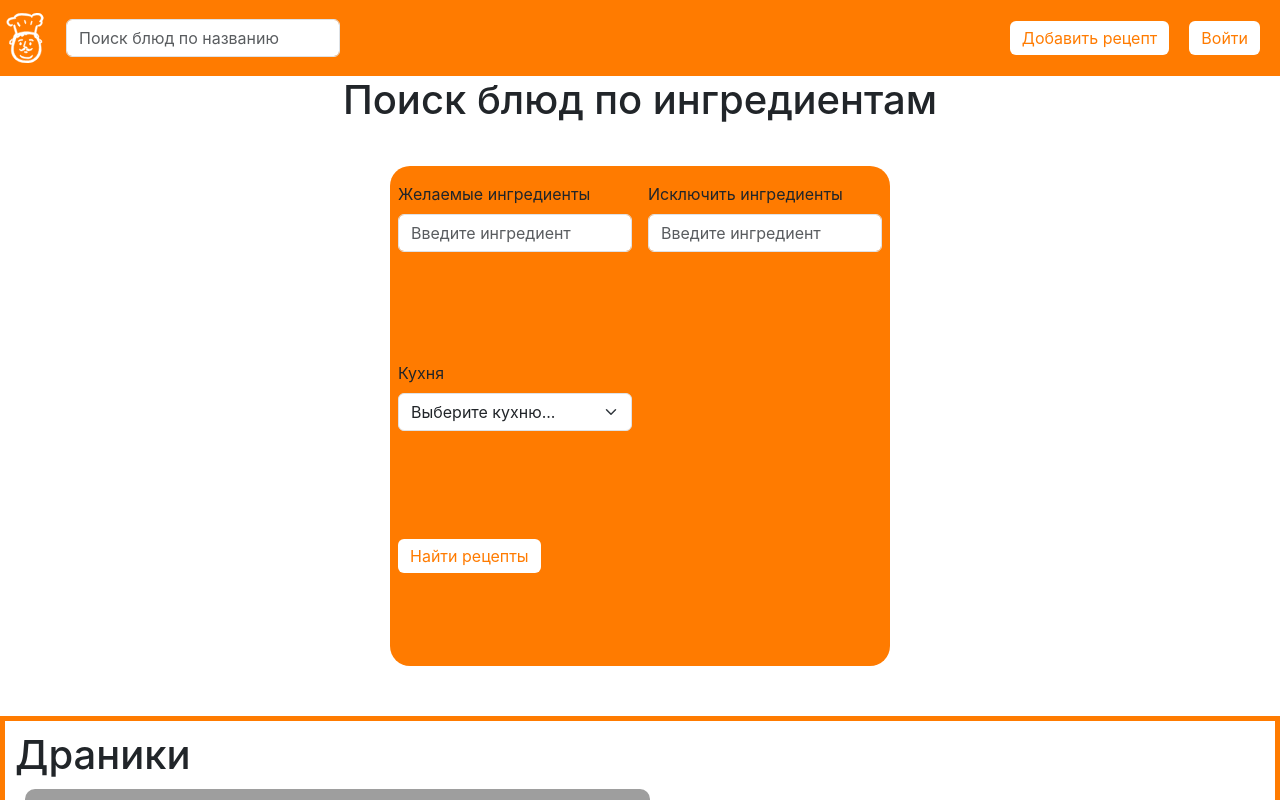
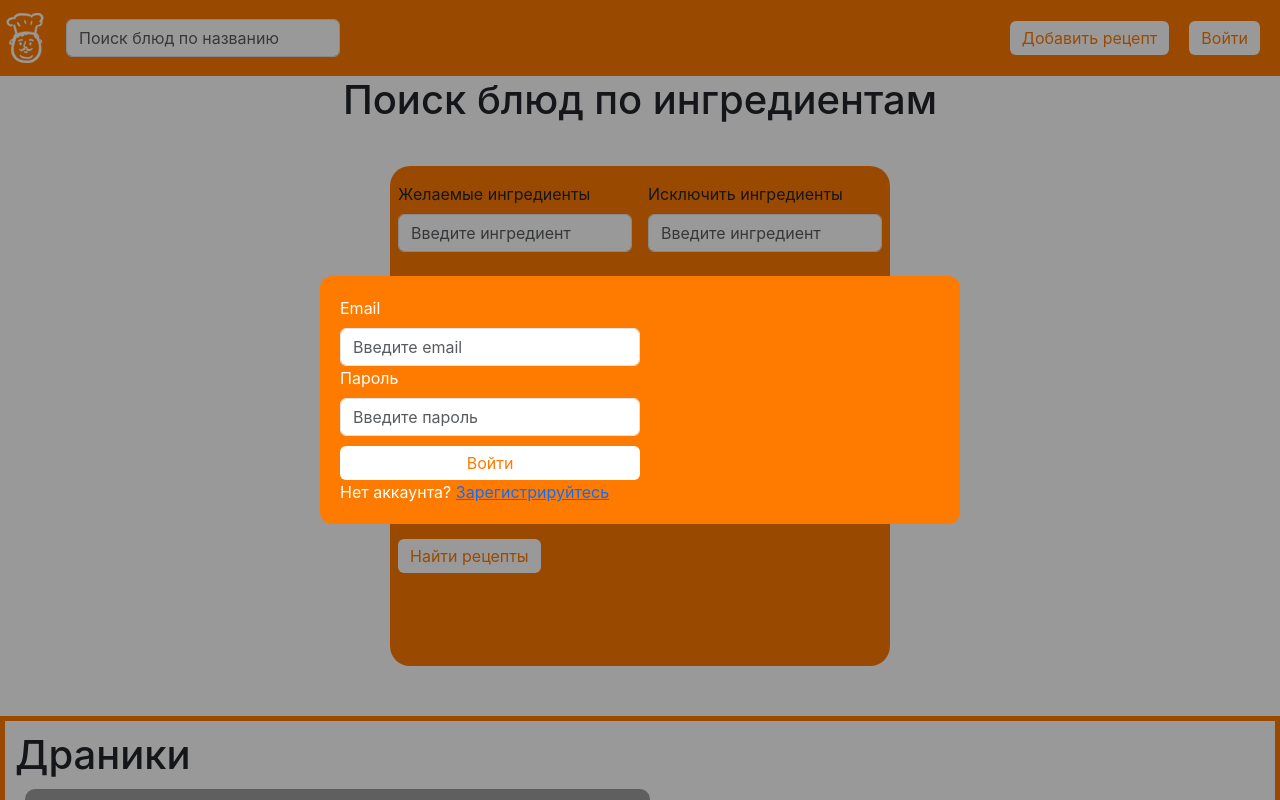
Before and after one commit to Yan-Zwetocek/Recipe-generator, a React (Create React App) app in the folder client/: page / in a window 1280 px wide. Both pictures are taken after a click on the button "Войти". Shown: the top 800 px of the page. Built offline with nearby package versions, Linux system fonts and the light colour scheme; grey boxes are pictures that could not be loaded.

Commit message:
Add Login Modal

```diff
--- a/client/src/Components/Header/Header.jsx
+++ b/client/src/Components/Header/Header.jsx
@@ -1,12 +1,17 @@
-import React, { useContext } from "react";
+import React, { useContext, useState } from "react";
 import { Nav, Navbar } from "react-bootstrap";
 import classes from "./Heder.module.css";
 import LightButton from "../Ui/LightButton/LightButton";
 import Input from "../Ui/Input/Input";
 import { Context } from "../..";
 import { observer } from "mobx-react-lite";
+import Modal from "../Ui/Modal/Modal";
+import LoginForm from "../LoginForm/LoginForm";
+import { NavLink } from "react-router-dom";
+import { REGISTRATION_ROUTE } from "../../utils/consts";
 
-const Header = observer( () => {
+const Header = observer(() => {
+  const [ modelActive, setModalActive ] = useState(false);
   const { user } = useContext(Context);
   console.log(user._isAuth);
   return (
@@ -16,7 +21,7 @@ const Header = observer( () => {
           src="/logo/chef-svgrepo-com (1).svg"
           alt="logo"
           className={classes.logo}
-          />
+        />
       </Navbar.Brand>
       <Navbar.Toggle aria-controls="response__navbar-nav" />
 
@@ -31,15 +36,16 @@ const Header = observer( () => {
           {user._isAuth ? (
             <LightButton> Выйти </LightButton>
           ) : (
-            <LightButton>
-              {" "}
-              Войти{" "}
-            </LightButton>
+            <LightButton onClick={()=>setModalActive(true)}> Войти </LightButton>
           )}
         </Nav>
       </Navbar.Collapse>
+      <Modal active={modelActive} setActive={setModalActive}>
+       <LoginForm> Войти</LoginForm>
+       <div> Нет аккаунта? <NavLink to={REGISTRATION_ROUTE}onClick={()=>setModalActive(false)} > Зарегистрируйтесь </NavLink> </div>
+      </Modal>
     </Navbar>
   );
 });
 
-export default Header
+export default Header;
--- /dev/null
+++ b/client/src/Components/LoginForm/LoginForm.jsx
@@ -0,0 +1,37 @@
+import React from "react";
+import classes from "./LoginForm.module.css";
+import LightButton from "../Ui/LightButton/LightButton";
+
+const LoginForm = ({ children }) => {
+  return (
+    <form className={`${classes.form}`}>
+      <div className="col-md-6">
+        <label htmlFor="email" className="form-label">
+          Email
+        </label>
+        <input
+          type="text"
+          className="form-control"
+          placeholder="Введите email"
+          id="email"
+          required
+        />
+        <label htmlFor="password" className="form-label">
+          Пароль
+        </label>
+        <input
+          type="text"
+          className="form-control"
+          placeholder="Введите пароль"
+          id="password"
+          required
+        />
+      </div>
+      <div className="col-md-6">
+        <LightButton className={classes.button}>{children}</LightButton>
+      </div>
+    </form>
+  );
+};
+
+export default LoginForm;
--- /dev/null
+++ b/client/src/Components/LoginForm/LoginForm.module.css
@@ -0,0 +1,9 @@
+.form {
+    display: flex;
+    flex-direction: column;
+    gap: 10px;
+
+}
+.button{
+    width: 100%;
+}
--- a/client/src/Components/Ui/LightButton/LightButton.jsx
+++ b/client/src/Components/Ui/LightButton/LightButton.jsx
@@ -2,10 +2,12 @@ import { Button } from 'react-bootstrap';
 import React from 'react';
 import classes from './LightButton.module.css'
 
-    const LightButton = ({ children, ...props}) => {
-    return (
-  <Button {...props} className={classes.button}> {children} </Button>
-    );
-}
+const LightButton = ({ children, ...props }) => {
+  return (
+    <Button {...props} className={`${classes.button} ${props.className}`}>
+      {children}
+    </Button>
+  );
+};
 
 export default LightButton;
--- /dev/null
+++ b/client/src/Components/Ui/Modal/Modal.jsx
@@ -0,0 +1,17 @@
+import React from "react";
+import classes from "./Modal.module.css";
+
+const Modal = ({ active, setActive, children }) => {
+  return (
+    <div
+      className={active ? `${classes.modal} ${classes.active}` : classes.modal}
+      onClick={() => setActive(false)}
+    >
+      <div  className={active ? `${classes.modal__content} ${classes.active}` : classes.modal__content}  onClick={(e) => e.stopPropagation()}>
+        {children}
+      </div>
+    </div>
+  );
+};
+
+export default Modal;
--- /dev/null
+++ b/client/src/Components/Ui/Modal/Modal.module.css
@@ -0,0 +1,33 @@
+.modal {
+  display: flex;
+  align-items: center;
+  justify-content: center;
+  width: 100vw;
+  height: 100vh;
+  background-color: rgba(0, 0, 0, 0.4);
+  position: fixed;
+  left: 0;
+  top: 0;
+  opacity: 0;
+  pointer-events: none;
+  transition: all 0.5s;
+}
+.modal__content {
+  padding: 20px;
+  border-radius: 12px;
+
+  width: 50vw;
+  background-color: #ff7b00;
+  color: #FFF;
+  transform: scale(0.5);
+  transition: all 0.4s;
+}
+.modal__content.active {
+  transform: scale(1);
+
+}
+
+.modal.active {
+  opacity: 1;
+  pointer-events: all;
+}
```
